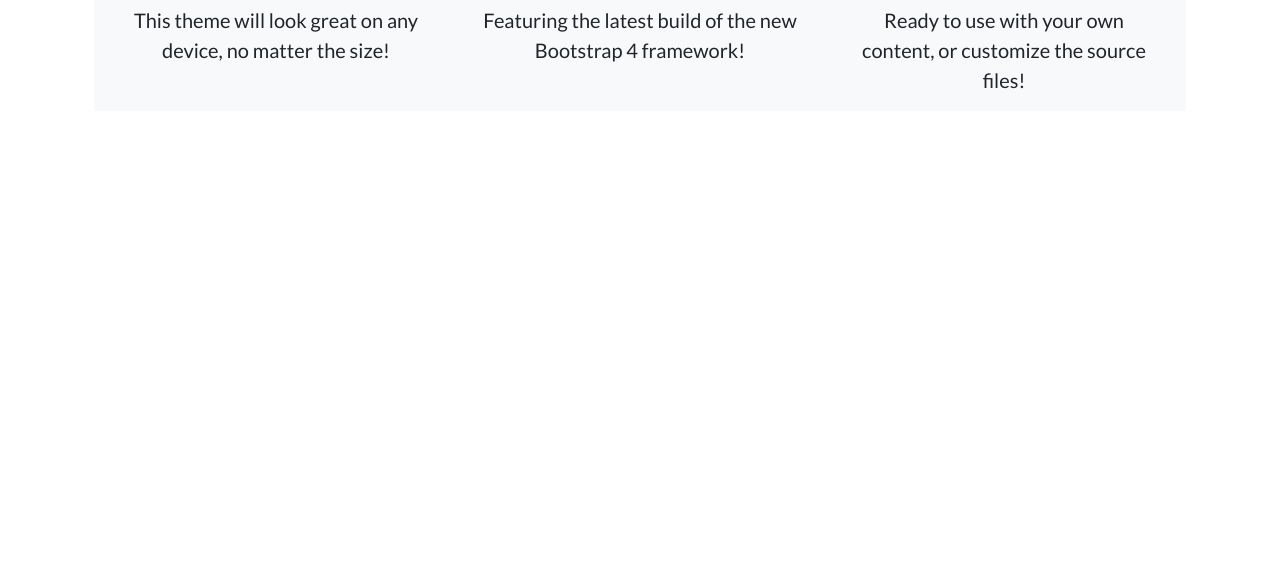
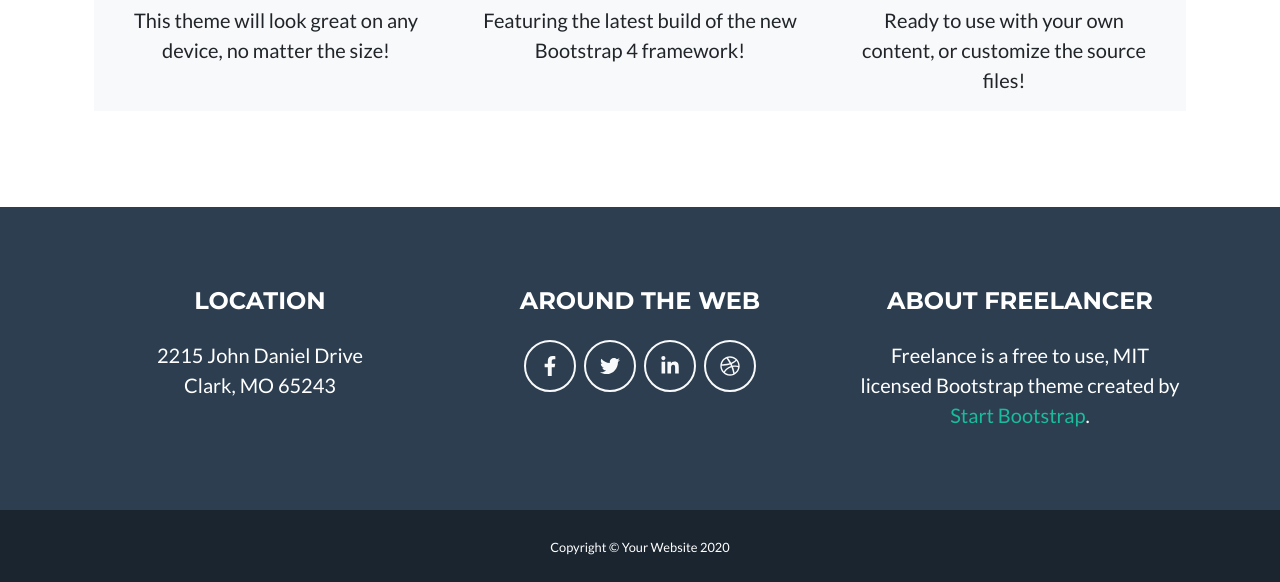
Before and after one commit to nydan0320/nydan0320.github.io.dx, a plain HTML site: page index.html in a window 1280 px wide. Shown: the part 2604-3186 px from the top of the page. Before the commit the page ends 2811 px from the top, so only its background shows below. Drawn offline with nearby package versions, Linux system fonts and the light colour scheme.

Commit message:
Update index.html

```diff
--- a/index.html
+++ b/index.html
@@ -203,14 +203,37 @@
          </div
         </div>
        </section>
+       <!-- Footer-->
+        <footer class="footer text-center">
+            <div class="container">
+                <div class="row">
+                    <!-- Footer Location-->
+                    <div class="col-lg-4 mb-5 mb-lg-0">
+                        <h4 class="text-uppercase mb-4">Location</h4>
+                        <p class="lead mb-0">2215 John Daniel Drive<br />Clark, MO 65243</p>
+                    </div>
+                    <!-- Footer Social Icons-->
+                    <div class="col-lg-4 mb-5 mb-lg-0">
+                        <h4 class="text-uppercase mb-4">Around the Web</h4>
+                        <a class="btn btn-outline-light btn-social mx-1" href="#!"><i class="fab fa-fw fa-facebook-f"></i></a><a class="btn btn-outline-light btn-social mx-1" href="#!"><i class="fab fa-fw fa-twitter"></i></a><a class="btn btn-outline-light btn-social mx-1" href="#!"><i class="fab fa-fw fa-linkedin-in"></i></a><a class="btn btn-outline-light btn-social mx-1" href="#!"><i class="fab fa-fw fa-dribbble"></i></a>
+                    </div>
+                    <!-- Footer About Text-->
+                    <div class="col-lg-4">
+                        <h4 class="text-uppercase mb-4">About Freelancer</h4>
+                        <p class="lead mb-0">Freelance is a free to use, MIT licensed Bootstrap theme created by <a href="http://startbootstrap.com">Start Bootstrap</a>.</p>
+                    </div>
+                </div>
+            </div>
+        </footer>
+        <!-- Copyright Section-->
+        <div class="copyright py-4 text-center text-white">
+            <div class="container"><small>Copyright © Your Website 2020</small></div>
+        </div>
+        <!-- Scroll to Top Button (Only visible on small and extra-small screen sizes)-->
+        <div class="scroll-to-top d-lg-none position-fixed">
+            <a class="js-scroll-trigger d-block text-center text-white rounded" href="#page-top"><i class="fa fa-chevron-up"></i></a>
+        </div>
 
-        <div class="scroll-to-top d-lg-none position-fixed" style="display: block;">
-            <a class="js-scroll-trigger d-block text-center text-white rounded" href="#page-top">
-                <svg class="svg-inline--fa fa-chevron-up fa-w-14" aria-hidden="true" focusable="false" data-prefix="fa" data-icon="chevron-up" role="img" xmlns="http://www.w3.org/2000/svg" viewBox="0 0 448 512" data-fa-i2svg>
-                    <path fill="currentColor" d="M240.971 130.524l194.343 194.343c9.373 9.373 9.373 24.569 0 33.941l-22.667 22.667c-9.357 9.357-24.522 9.375-33.901.04L224 227.495 69.255 381.516c-9.379 9.335-24.544 9.317-33.901-.04l-22.667-22.667c-9.373-9.373-9.373-24.569 0-33.941L207.03 130.525c9.372-9.373 24.568-9.373 33.941-.001z"></path>
-                </svg>
-            </a>
-        </div>
         <!-- Portfolio Modals-->
         <!-- Portfolio Modal 2-->
         <div class="portfolio-modal modal fade" id="portfolioModal2" tabindex="-1" role="dialog" aria-labelledby="portfolioModal2Label" aria-hidden="true">
```
Lines whose indentation alone changed are shown as unchanged.
